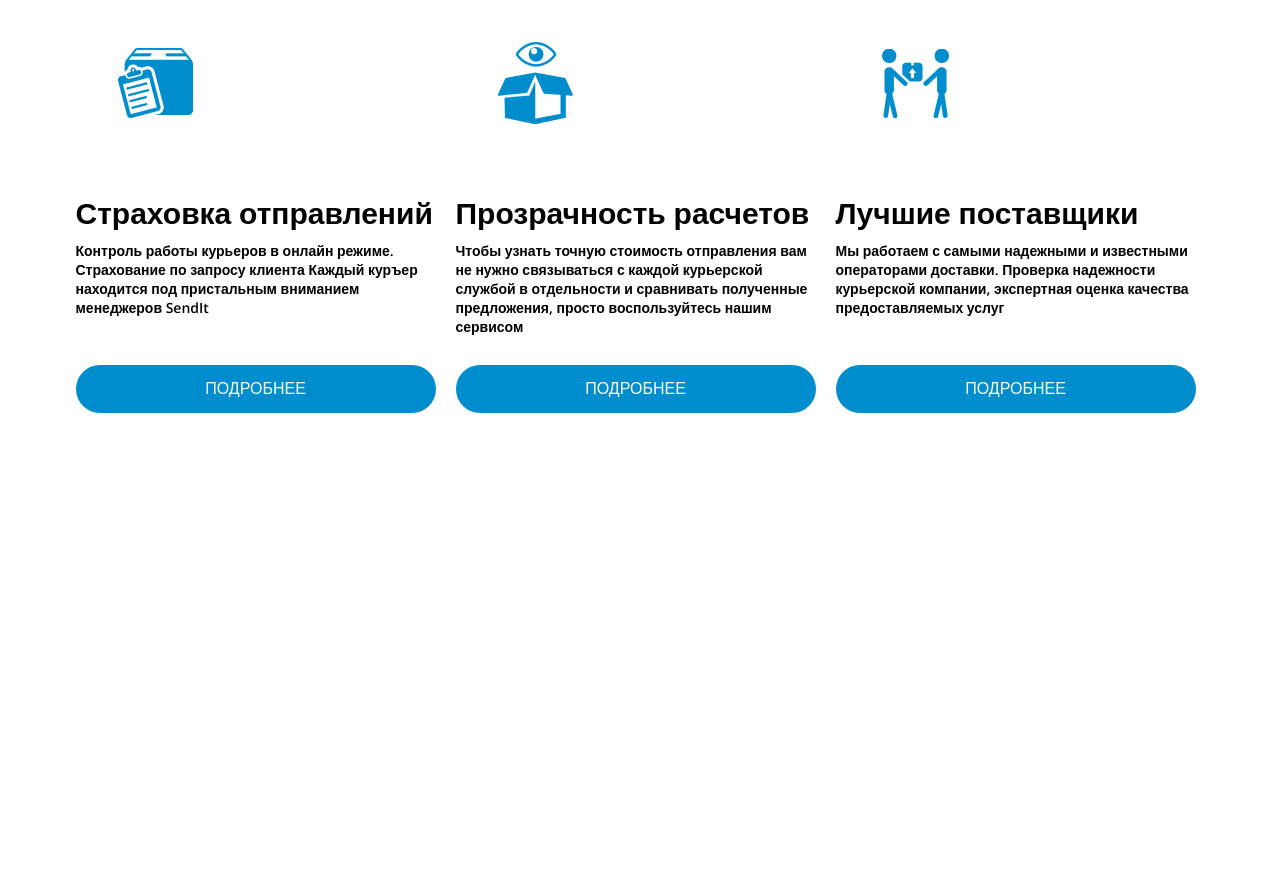
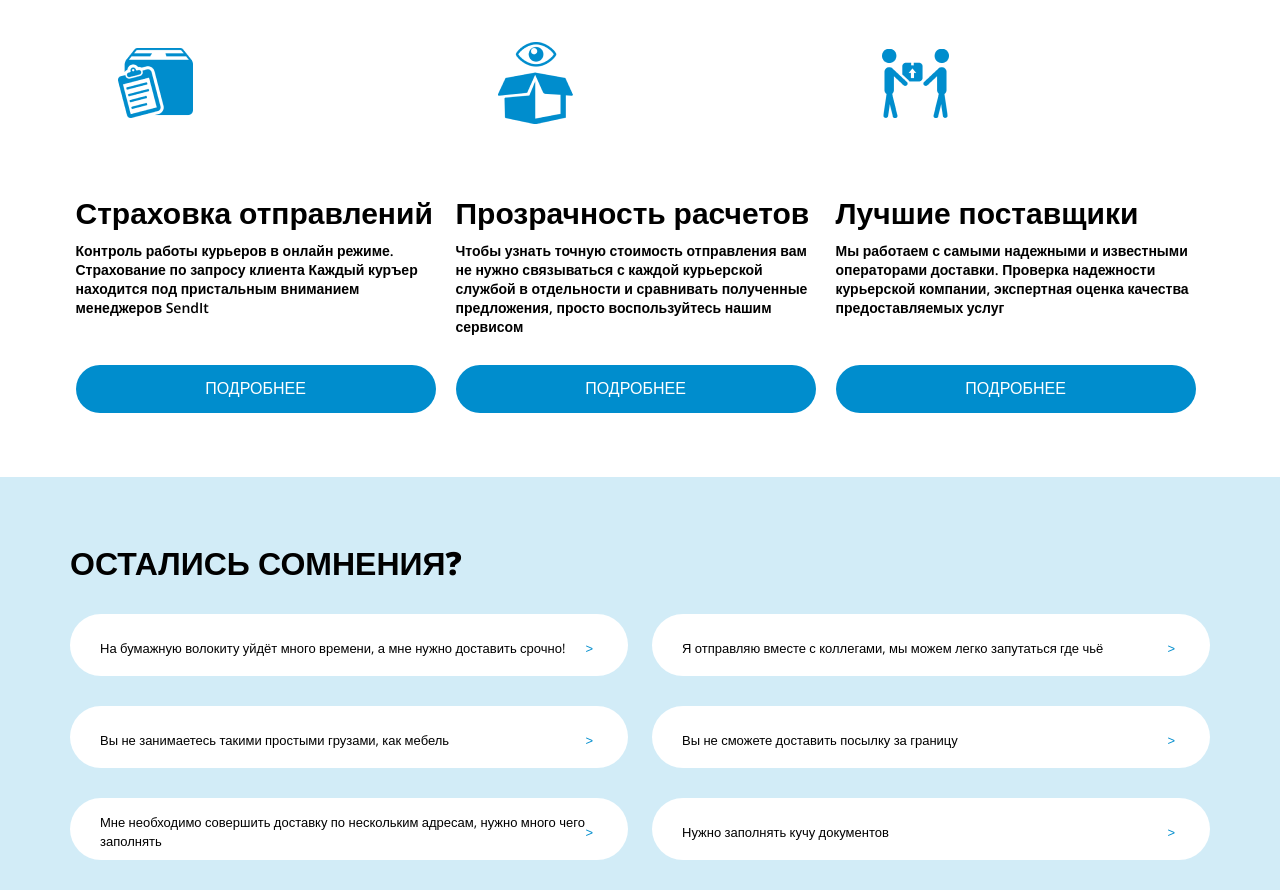
Before and after one commit to Godrikv/Godrikv.github.io, a plain HTML site: page index.html in a window 1280 px wide. Shown: the part 3665-4555 px from the top of the page. Before the commit the page ends 4078 px from the top, so only its background shows below. Drawn offline with nearby package versions, Linux system fonts and the light colour scheme.

Commit message:
блок

```diff
--- a/index.html
+++ b/index.html
@@ -198,6 +198,47 @@
     </div>
 </section>
 
+<section class="doubt__bg">
+    <div class="doubt center">
+        <h2>ОСТАЛИСЬ СОМНЕНИЯ?</h2>
+
+            <div class="doubt__drop">
+                <div class="doubt__drop_one">
+                <details>
+                    <summary>На бумажную волокиту уйдёт много времени, а мне нужно
+                        доставить срочно!</summary>
+                    <p>Это не так. Вам нужно заполнить и подписать всего один документ, который распространяется на все службы доставки, которые будут доставлять вашу посылку</p>
+                </details>
+                <details>
+                    <summary>Вы не занимаетесь такими простыми грузами, как мебель</summary>
+                    <p>Это не так. Вам нужно заполнить и подписать всего один документ, который распространяется на все службы доставки, которые будут доставлять вашу посылку</p>
+                </details>
+                <details>
+                    <summary>Мне необходимо совершить доставку по нескольким адресам,
+                        нужно много чего заполнять</summary>
+                    <p>Это не так. Вам нужно заполнить и подписать всего один документ, который распространяется на все службы доставки, которые будут доставлять вашу посылку</p>
+                </details>
+                </div>
+                <div class="doubt__drop_one">
+                <details>
+                    <summary>Я отправляю вместе с коллегами, мы можем легко запутаться где чьё</summary>
+                    <p>Это не так. Вам нужно заполнить и подписать всего один документ, который распространяется на все службы доставки, которые будут доставлять вашу посылку</p>
+                </details>
+                <details>
+                    <summary>Вы не сможете доставить посылку за границу</summary>
+                    <p>Это не так. Вам нужно заполнить и подписать всего один документ, который распространяется на все службы доставки, которые будут доставлять вашу посылку</p>
+                </details>
+                <details>
+                    <summary>Нужно заполнять кучу документов</summary>
+                    <p>Это не так. Вам нужно заполнить и подписать всего один документ, который распространяется на все службы доставки, которые будут доставлять вашу посылку</p>
+                </details>
+                </div>
+            </div>
+
+
+    </div>
+</section>
+
 
 
 </div>
--- a/style.sass
+++ b/style.sass
@@ -240,7 +240,6 @@ body
 
 .recall__card_two
   margin-left: 40px
-
 .advantages
   margin-top: 158px
   display: flex
@@ -313,3 +312,59 @@ body
       display: flex
       justify-content: space-around
       flex-wrap: wrap
+
+.doubt
+  margin-top: 64px
+  display: flex
+  flex-direction: column
+  &__bg
+    background: #D2ECF7
+  &>h2
+    margin-top: 64px
+    font-size: 3.2rem
+    line-height: 43px
+    font-weight: bold
+    margin-bottom: 30px
+  &__drop
+    display: flex
+    justify-content: space-between
+    flex-wrap: wrap
+    &_one
+      &>details
+        width: 558px
+        margin-bottom: 30px
+        background: #FFFFFF
+        border-radius: 200px
+        &>p
+          font-size: 1.4rem
+          line-height: 19px
+          padding: 20px 35px 20px 35px
+        &>summary
+          font-size: 1.3rem
+          line-height: 19px
+          padding: 9px 35px 3px 30px
+          display: flex
+          justify-content: space-between
+          align-items: center
+          height: 50px
+
+
+
+summary
+  display: block
+  outline-style: none
+
+summary::-webkit-details-marker
+  display: none
+
+summary::after
+  content: "˃"
+  display: flex
+  justify-content: flex-end
+  color: #008DCD
+
+details[open] > summary::after
+  content: "˅"
+
+details summary::-webkit-details-marker
+  color: #008DCD
```
Also changed, not shown: style.css, 1 other file.
